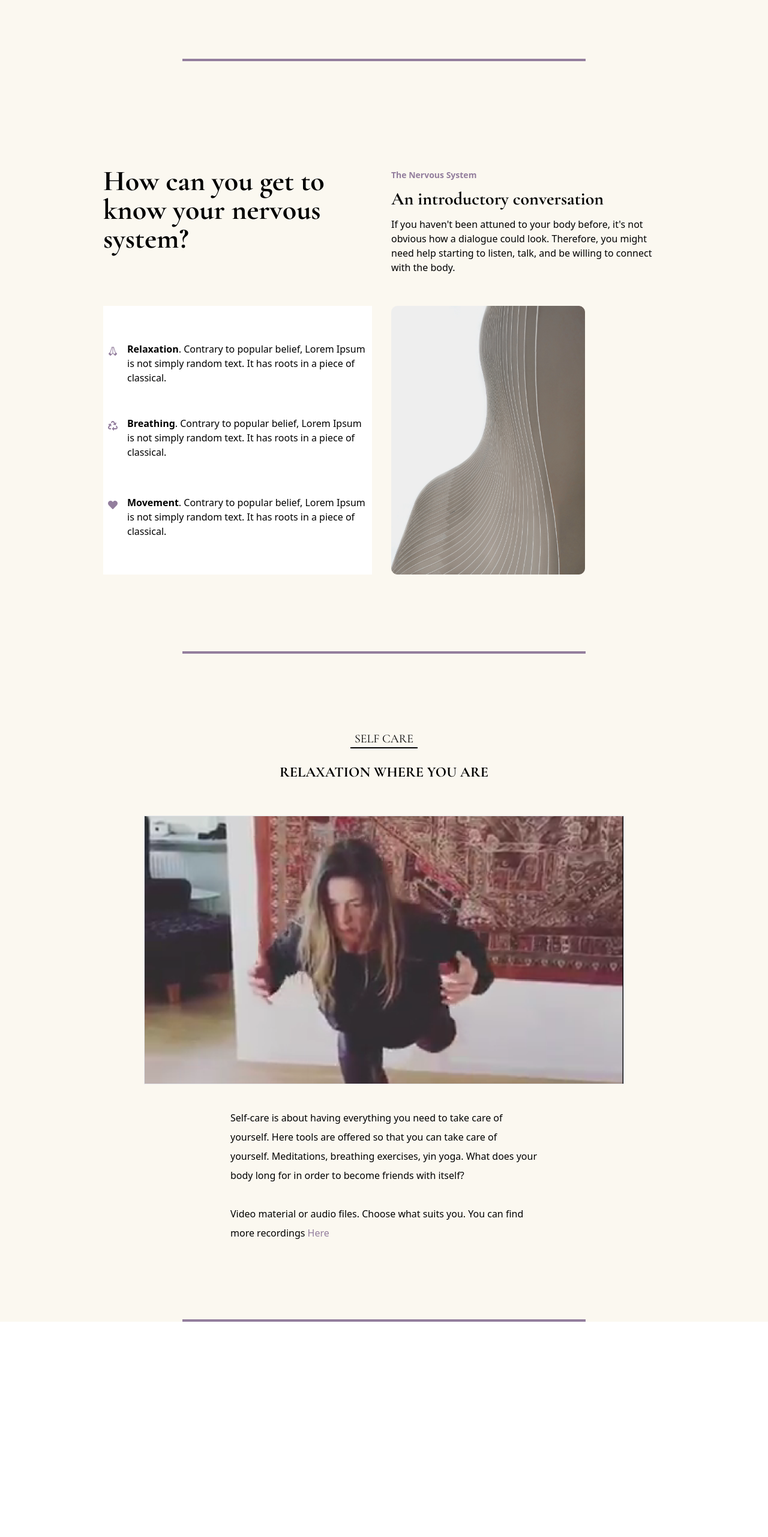
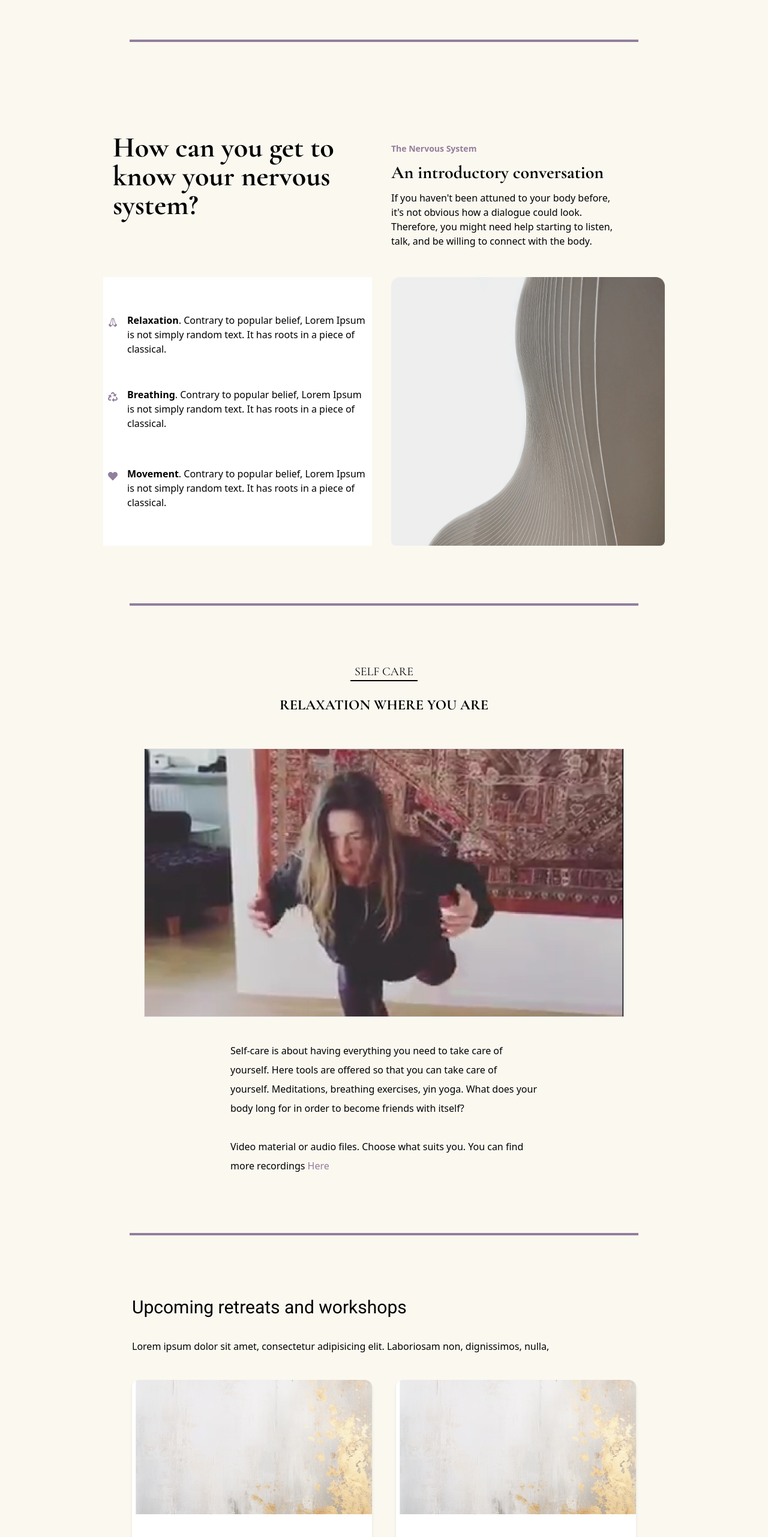
Before and after one commit to frykhamn/isa, a React (Vite) app: page / in a window 1280 px wide. Shown: the part 1662-4225 px from the top of the page at 60% size. Before the commit the page ends 3994 px from the top, so only its background shows below. Built offline with nearby package versions, Linux system fonts and the light colour scheme.

Commit message:
wip breathwrk section

```diff
--- a/src/index.css
+++ b/src/index.css
@@ -1,4 +1,5 @@
 @import url('https://fonts.googleapis.com/css2?family=Roboto:wght@400;500;700&display=swap');
+@import url('https://fonts.googleapis.com/css2?family=Montserrat:wght@400;700&display=swap');
 @import url('https://fonts.googleapis.com/css2?family=Cormorant+Garamond:ital,wght@0,300;0,400;0,500;0,600;0,700;1,300;1,400;1,500;1,600;1,700&family=Montserrat:wght@100;300;400;600&family=Noto+Sans:wght@100;300;400&display=swap');
 @tailwind base;
 @tailwind components;
--- a/src/pages/home-page/HomePage.jsx
+++ b/src/pages/home-page/HomePage.jsx
@@ -2,6 +2,9 @@ import { useState } from "react";
 import { TreatmentsInfoSection } from "./components/TreatmentsInfoSection";
 import { TreatmenstSection } from "./components/TreatmenstSection";
 import VideoComponent from "./components/VideoSection";
+import { RetreatsSection } from "./components/RetreatsSection";
+import { BreathworkSection } from "./components/BreathworkSection";
+import hero from "./../../assets/hero.png";
 
 export default function HomePage() {
   return (
@@ -9,11 +12,11 @@ export default function HomePage() {
       <section className="conatiner mx-auto pt-32 w-4/5 xl:max-w-[1000px]">
         <TreatmentsInfoSection></TreatmentsInfoSection>
       </section>
-      <div className="border-2 mx-auto border-textAcc my-32 w-80 sm:w-96 md:w-[42rem]"></div>
+      <div className="border-2 mx-auto border-textAcc my-24 w-80 sm:w-96 md:w-[53rem]"></div>
       <section className="conatiner mx-auto w-4/5 xl:max-w-[1000px]">
         <TreatmenstSection></TreatmenstSection>
       </section>
-      <div className="border-2 mx-auto border-textAcc my-32 w-80 sm:w-96 md:w-[42rem]"></div>
+      <div className="border-2 mx-auto border-textAcc my-24 w-80 sm:w-96 md:w-[53rem]"></div>
       <section className="conatiner mx-auto w-4/5 xl:max-w-[1000px]">
         <VideoComponent
           title="SELF CARE"
@@ -21,10 +24,18 @@ export default function HomePage() {
           videoLink="your-video-url-here"
         />
       </section>
-      <div className="border-2 mx-auto border-textAcc my-32 w-80 sm:w-96 md:w-[42rem]"></div>
+      <div className="border-2 mx-auto border-textAcc my-24 w-80 sm:w-96 md:w-[53rem]"></div>
       <section className="conatiner mx-auto w-4/5 xl:max-w-[1000px]">
-
+  <RetreatsSection></RetreatsSection>
       </section>
+      <section className="w-full h-[32rem] md:h-[42rem] xl:h-[48rem] mt-24"
+      style={{
+        backgroundImage: `url(${hero})`,
+        backgroundSize: "cover",
+        backgroundPosition: "center",
+      }}>
+        <BreathworkSection></BreathworkSection>
+        </section>
     </>
   );
 }
--- a/src/pages/home-page/components/BreathworkSection.jsx
+++ b/src/pages/home-page/components/BreathworkSection.jsx
@@ -0,0 +1,10 @@
+import React from "react";
+
+
+export const BreathworkSection = () => {
+  return (
+    <div    >
+      BreathworkSection
+    </div>
+  );
+};
--- a/src/pages/home-page/components/RetreatsSection.jsx
+++ b/src/pages/home-page/components/RetreatsSection.jsx
@@ -1,26 +1,46 @@
-import React from 'react'
+import React from "react";
+import gold from "../../../assets/gold.png";
 
 export const RetreatsSection = () => {
   return (
-    <div>RetreatsSection</div>
-  )
-}
-
-
+    <div className="flex flex-col md:px-20">
+      <h2 className="font-robo font-light text-3xl md:text4xl leading-relaxed font-mon">
+        Upcoming retreats and workshops
+      </h2>
+      <p className="leading-loose py-6 mb-4">
+        Lorem ipsum dolor sit amet, consectetur adipisicing elit. Laboriosam
+        non, dignissimos, nulla,
+      </p>
+      <div className="grid grid-cols-1 lg:grid-cols-2 gap-10">
+        <Card></Card>
+        <Card></Card>
+        <Card></Card>
+      </div>
+    </div>
+  );
+};
 
 const Card = () => {
   return (
-    <div className="max-w-md mx-auto bg-white rounded-xl shadow-md overflow-hidden md:max-w-2xl">
-  <div className="md:flex">
-    <div className="md:shrink-0">
-      <img className="h-48 w-full object-cover md:h-full md:w-48" src="/img/building.jpg" alt="Modern building architecture"/>
+    <div className="max-w-md mx-auto bg-white rounded-xl shadow-md overflow-hidden md:max-w-lg">
+      <div className="flex flex-col">
+        <div className="relative">
+          <img
+            className="h-56 w-full object-cover "
+            src={gold}
+            alt="Modern building architecture"
+          />
+        </div>
+        <div className="p-8">
+          <h4 className="block mt-1 text-lg leading-tight font-medium text-black hover:underline">
+            Incredible accommodation for your team
+          </h4>
+          <p className="mt-2 text-slate-500">
+            Looking to take your team away on a retreat to enjoy awesome food
+            and take in some sunshine? We have a list of places to do just that.
+          </p>
+        </div>
+      </div>
     </div>
-    <div className="p-8">
-      <div className="uppercase tracking-wide text-sm text-indigo-500 font-semibold">Company retreats</div>
-      <a href="#" className="block mt-1 text-lg leading-tight font-medium text-black hover:underline">Incredible accommodation for your team</a>
-      <p className="mt-2 text-slate-500">Looking to take your team away on a retreat to enjoy awesome food and take in some sunshine? We have a list of places to do just that.</p>
-    </div>
-  </div>
-</div>
-  )
-}
+  );
+};
--- a/src/pages/home-page/components/TreatmenstSection.jsx
+++ b/src/pages/home-page/components/TreatmenstSection.jsx
@@ -6,18 +6,18 @@ import { PiHandsPrayingFill } from "react-icons/pi";
 export const TreatmenstSection = () => {
   return (
     <div className="container mx-auto grid md:grid-cols-2 gap-6  items-center pt-12 px-4 lg:px-8 ">
-      <h2 className="font-cor text-4xl md:text-5xl font-bold mb-16">
+      <h2 className="font-cor text-4xl md:text-5xl font-bold mb-16 pl-4">
         How can you get to know your nervous system?
       </h2>
-      <div className="lg:col-span-1 ">
-        <div className="1 ">
+      <div className="lg:col-span-1 pt-6">
+        <div className=" ">
           <p className="text-sm text-textAcc font-bold mb-3">
             The Nervous System
           </p>
           <h3 className="font-cor font-bold text-3xl mb-3">
             An introductory conversation
           </h3>
-          <p className="mb-6 max-w-[28rem]">
+          <p className="mb-6 max-w-[24rem]">
             If you haven't been attuned to your body before, it's not obvious
             how a dialogue could look. Therefore, you might need help starting
             to listen, talk, and be willing to connect with the body.
@@ -58,8 +58,8 @@ export const TreatmenstSection = () => {
           </li>
         </ul>
       </div>
-      <div className="">
-        <img src={wave} alt="Body Illustration" className="md:max-h-[28rem]" />
+      <div className="relative md:max-h-[28rem] overflow-hidden rounded-lg">
+        <img src={wave} alt="Body Illustration" className="object-fit md:w-full md:h-full " />
       </div>
     </div>
   );
--- a/tailwind.config.js
+++ b/tailwind.config.js
@@ -16,8 +16,10 @@ export default {
       fontFamily: {
         "robo": ['Roboto', 'ui-sans-serif', 'system-ui'],
         "cor": ['Cormorant Garamond', 'ui-sans-serif', 'system-ui'],
+        "mon": ['Montserrat', 'ui-sans-serif', 'system-ui'],
       },
       fontWeight: {
+        'light': '300',
         'normal': '400',
         'bold': '700',
         // Add other weights as needed
```
